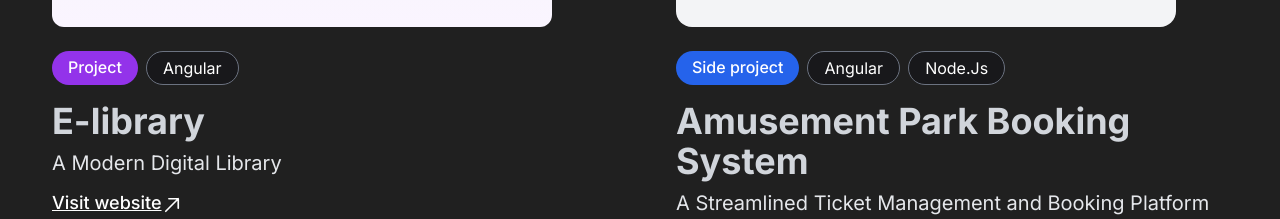
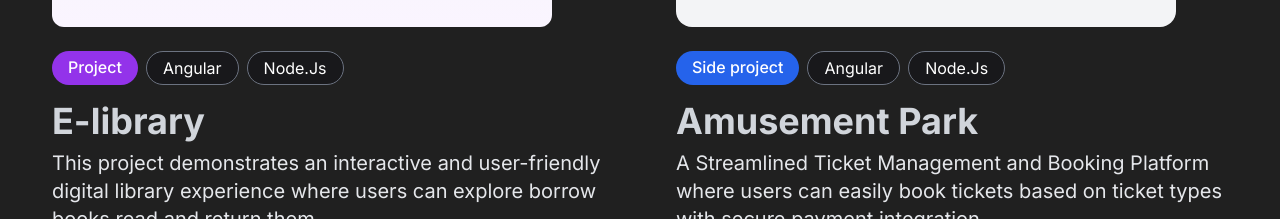
Before and after one commit to souravkumarkuila/portfolio-main, a website built with Vite: page index.html in a window 1280 px wide. Shown: the part 2675-2894 px from the top of the page. Built offline with nearby package versions, Linux system fonts and the light colour scheme; some packages are replaced by stand-ins of ours.

Commit message:
updated site project section description

```diff
--- a/index.html
+++ b/index.html
@@ -450,7 +450,10 @@
                   class="px-4 py-1 rounded-full bg-zinc-900 border border-gray-500 text-white font-normal"
                   >Angular</span
                 >
-
+                <span
+                class="px-4 py-1 rounded-full bg-zinc-900 border border-gray-500 text-white font-normal"
+                >Node.Js</span
+                >
               </div>
 
               <div
@@ -461,13 +464,13 @@
                    E-library
                   </h2>
                   <p class="text-lg md:text-xl text-gray-200 max-w-2xl">
-                   A Modern Digital Library
+                    This project demonstrates an interactive and user-friendly digital library experience where users can explore borrow books,read and return them.
                   </p>
                 </div>
 
                 <div class="md:pr-8 mb-3">
                   <a
-                    href=""
+                    href="https://github.com/souravkumarkuila/E-library"
                     target="_blank"
                     class="group inline-flex items-center py-1 text-lg text-white font-medium underline transition-transform"
                     rel="noopener noreferrer"
@@ -475,7 +478,7 @@
                     <span
                       class="transform translate-y-0 group-hover:-translate-y-1 transition-transform duration-300"
                     >
-                      Visit website
+                    Repository
                     </span>
                     <svg
                       xmlns="http://www.w3.org/2000/svg"
@@ -533,10 +536,11 @@
               >
                 <div class="space-y-2">
                   <h2 class="text-2xl text-gray-300 md:text-4xl font-bold">
-                    Amusement Park Booking System
+                    Amusement Park
                   </h2>
                   <p class="text-lg md:text-xl text-gray-200 max-w-2xl">
                     A Streamlined Ticket Management and Booking Platform
+                    where users can easily book tickets based on ticket types with secure payment integration .
                   </p>
                 </div>
 
```
